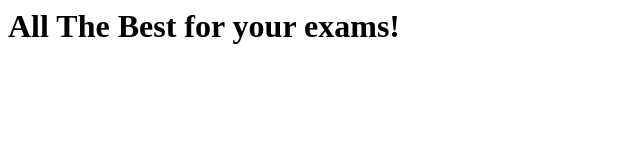
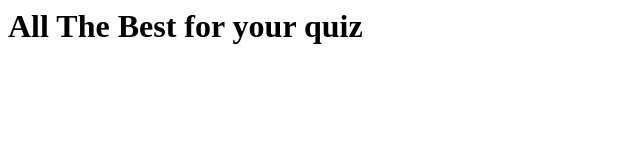
Before and after one commit to garvdohere/developer, a plain HTML site: page index.html in a window 1280 px wide. Shown: the full height of the page, 0-640 px from the left. Drawn offline with Linux system fonts and the light colour scheme.

Commit message:
Update index.html

```diff
--- a/index.html
+++ b/index.html
@@ -1,7 +1,7 @@
 <html>
   <body>
     <h1>
-      All The Best for your exams!
+      All The Best for your quiz
     </h1>
   </body>
 </html>
```
